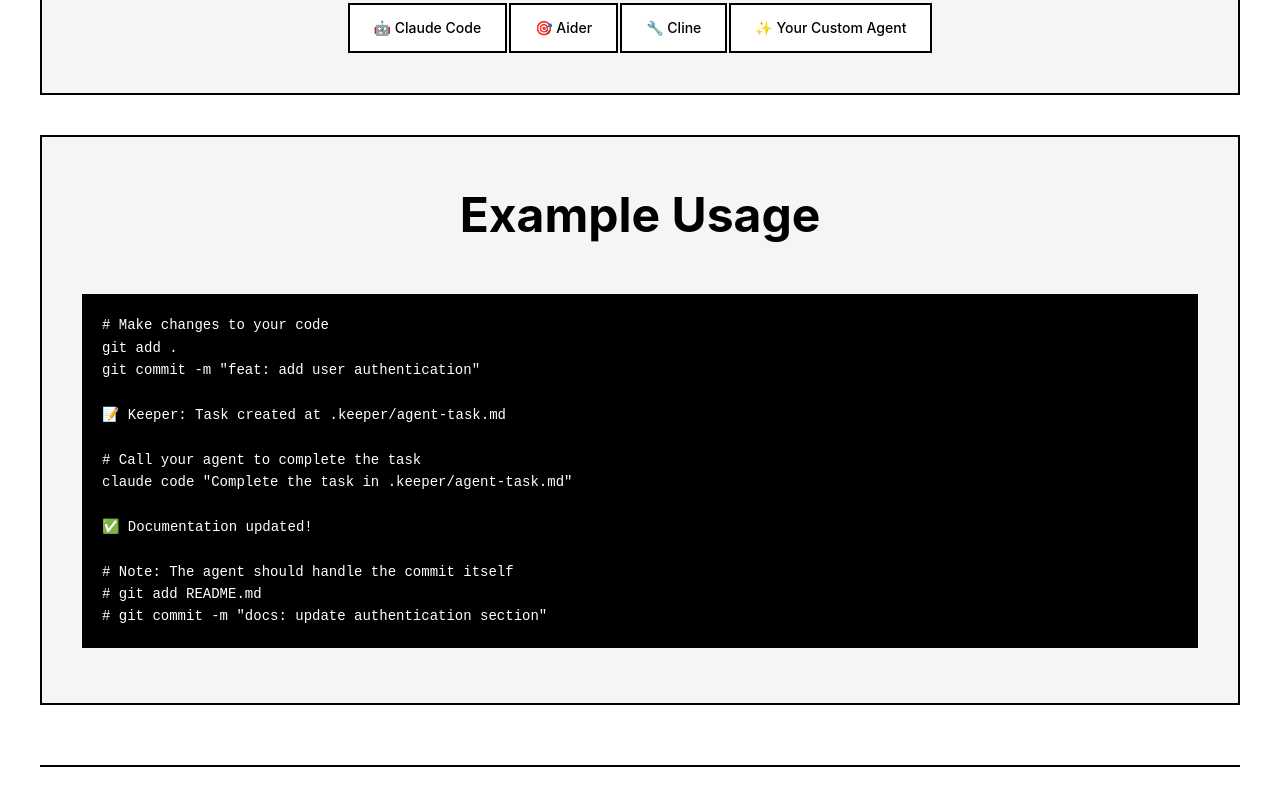
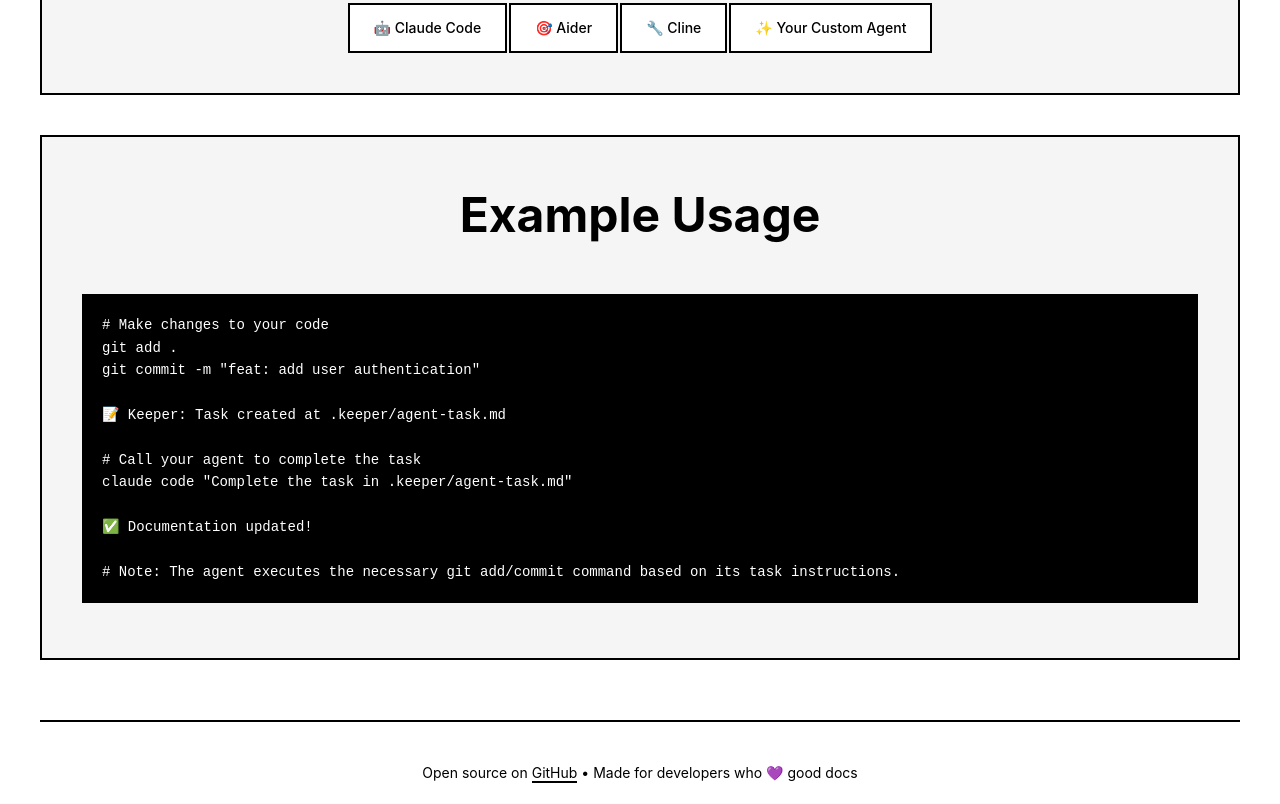
Before and after one commit to DigitalCreationsCo/keeper, a website: page docs/index.html in a window 1280 px wide. Shown: the part 1961-2765 px from the top of the page. Drawn offline with Linux system fonts and the light colour scheme.

Commit message:
release: v1.3.2

```diff
--- a/docs/index.html
+++ b/docs/index.html
@@ -295,7 +295,7 @@
         </header>
 
         <div class="install-section">
-            <h2 class="install-title">Quick Install <span class="version-badge">v1.3.1</span></h2>
+            <h2 class="install-title">Quick Install <span class="version-badge">v1.3.2</span></h2>
             <div class="command-box">
                 <code
                     id="install-command">curl -fsSL https://github.com/digitalcreationsco/keeper/releases/latest/download/install.sh | bash</code>
@@ -382,9 +382,7 @@
 
 ✅ Documentation updated!
 
-# Note: The agent should handle the commit itself
-# git add README.md
-# git commit -m "docs: update authentication section"</code>
+# Note: The agent executes the necessary git add/commit command based on its task instructions.</code>
             </div>
         </div>
 
--- a/package.json
+++ b/package.json
@@ -1,6 +1,6 @@
 {
   "name": "keeper",
-  "version": "1.3.1",
+  "version": "1.3.2",
   "description": "Keeper is a developer tool that helps keep your documentation in sync with your code. It automatically generates documentation update tasks for an AI agent to complete after you commit your code.",
   "directories": {
     "doc": "docs"
```
Also changed, not shown: .keeper/agent-task.md, README.md.
